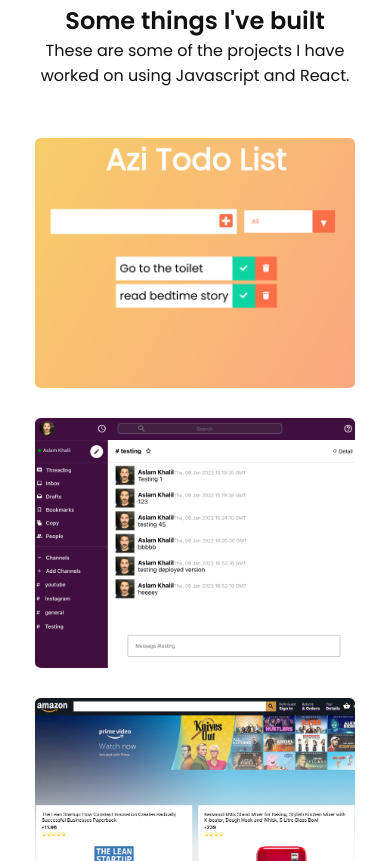
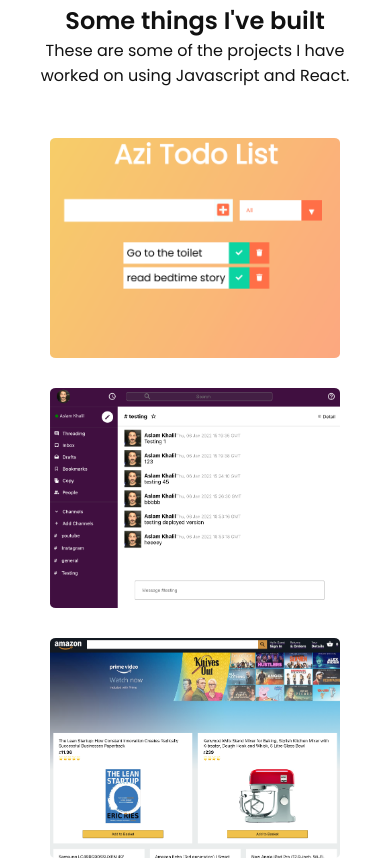
Before and after one commit to Azi-khalil/My-Portfolio, a plain HTML site: page public/index.html in a window 390 px wide. Shown: the part 1956-2817 px from the top of the page. Drawn offline with Linux system fonts and the light colour scheme.

Commit message:
css changes

```diff
--- a/public/style.css
+++ b/public/style.css
@@ -168,6 +168,7 @@ header.sticky ul li a {
 }
 
 .work .content .workBx {
+  position: relative;
   height: 250px;
   width: 320px;
   cursor: pointer;
@@ -177,8 +178,8 @@ header.sticky ul li a {
 }
 
 .work .content .workBx img {
-  height: 250px;
-  width: 320px;
+  width: 100%;
+  height: 100%;
   object-fit: cover;
   border-radius: 2%;
   position: absolute;
@@ -391,9 +392,15 @@ header.sticky ul li a {
 
   .contact .testContent .bxImg {
     width: auto;
+    margin-top: 20px;
   }
 
   .contact .testContent .bxImg img {
     margin: 0px;
   }
+
+  .work .content .workBx {
+    height: 220px;
+    width: 290px;
+  }
 }
```
Also changed, not shown: firebase.json.
